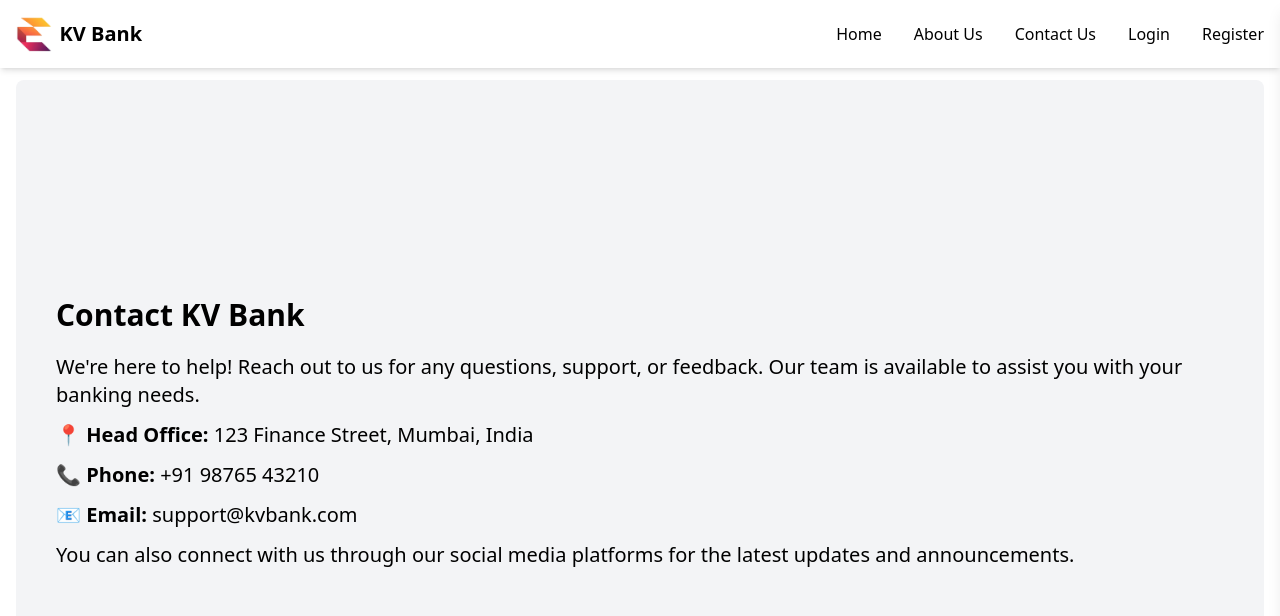
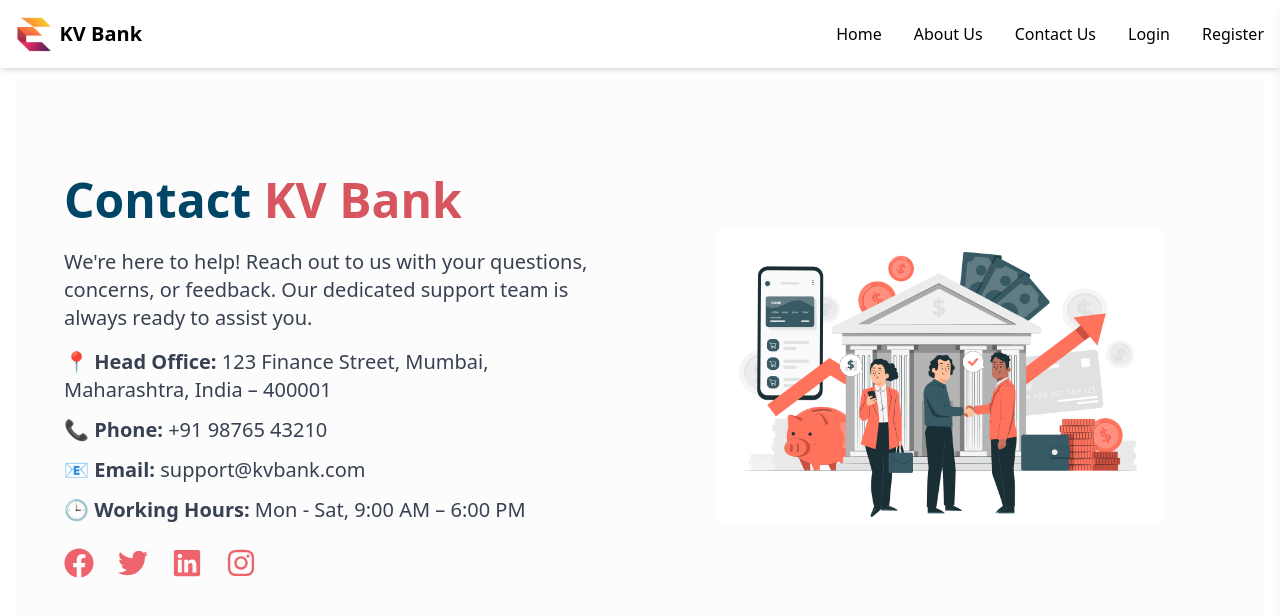
Before and after one commit to vivekmavani10/bank-app, a React (Create React App) app in the folder client/: page /contact-us in a window 1280 px wide. Shown: the top 616 px of the page. Built offline with nearby package versions, Linux system fonts and the light colour scheme.

Commit message:
home , contact , about page in chnage

```diff
--- a/client/package.json
+++ b/client/package.json
@@ -14,10 +14,9 @@
     "axios": "^1.9.0",
     "react": "^19.1.0",
     "react-dom": "^19.1.0",
-    "react-icons": "^5.5.0",
+    "react-icons": "^4.10.1",
     "react-router-dom": "^7.6.2",
     "react-scripts": "5.0.1",
-    "typescript": "^4.9.5",
     "web-vitals": "^2.1.4"
   },
   "scripts": {
@@ -48,6 +47,7 @@
     "@types/react-router-dom": "^5.3.3",
     "autoprefixer": "^10.4.21",
     "postcss": "^8.5.5",
-    "tailwindcss": "^3.4.17"
+    "tailwindcss": "^3.4.17",
+    "typescript": "^5.8.3"
   }
 }
--- a/client/src/pages/About.tsx
+++ b/client/src/pages/About.tsx
@@ -1,22 +1,37 @@
 import React from "react";
-
+import image from "../assets/image.png"
 const AboutUs: React.FC = () => {
   return (
-    <div>
-      <div className="bg-gray-100 p-10 border-none rounded-lg flex items-center justify-center min-h-[calc(100vh-95px)]">
-        <div>
-          <h1 className="text-3xl font-semibold">About KV Bank</h1>
-          <p className="text-xl mt-5">
-            KV Bank is committed to delivering innovative and customer-centric banking services.
+    <div className="bg-[#fcfcfc] pt-24 pb-16">
+      <div className="max-w-7xl mx-auto flex flex-col md:flex-row items-center px-6 md:px-12 gap-12">
+        {/* Left Text Section */}
+        <div className="flex-1">
+          <h1 className="text-4xl md:text-5xl font-bold text-[#004466] mb-4">
+            About <span className="text-[#d7555e]">KV Bank</span>
+          </h1>
+          <p className="text-gray-700 text-lg md:text-xl mb-4">
+            KV Bank is committed to delivering <span className="font-semibold text-[#d7555e]">innovative</span> and
+            <span className="font-semibold text-[#d7555e]"> customer-centric</span> banking services.
             With a strong foundation and a vision for growth, we aim to redefine financial excellence.
           </p>
-          <p className="text-xl mt-3">
-            Our mission is to provide transparent, efficient, and accessible banking solutions
-            to individuals, families, and businesses across the country.
+          <p className="text-gray-700 text-lg md:text-xl mb-4">
+            Our mission is to provide <span className="font-semibold text-[#d7555e]">transparent</span>, efficient, and
+            accessible banking solutions to individuals, families, and businesses across the country.
           </p>
-          <p className="text-xl mt-3">
-            Backed by a passionate team and advanced technology, KV Bank ensures your money is always in safe hands.
+          <p className="text-gray-700 text-lg md:text-xl mb-6">
+            Backed by a passionate team and cutting-edge technology, KV Bank ensures your money is always in safe hands—because we value your trust.
           </p>
+          <button className="bg-[#d45f5f] text-white px-6 py-3 rounded-full hover:bg-[#008ecc] transition">
+            Read More
+          </button>
+        </div>
+
+        <div className="flex-1">
+          <img
+            src={image}
+            alt=" Banking"
+            className="w-full max-w-md mx-auto rounded-xl "
+          />
         </div>
       </div>
     </div>
--- a/client/src/pages/Contact.tsx
+++ b/client/src/pages/Contact.tsx
@@ -1,26 +1,60 @@
 import React from "react";
+import image from "../assets/image.png";
+import {
+  FaFacebook,
+  FaTwitter,
+  FaLinkedin,
+  FaInstagram,
+} from "react-icons/fa";
+
+// Icon wrapper component
+const IconWrapper: React.FC<{ Icon: any }> = ({ Icon }) => {
+  return <Icon />;
+};
 
 const ContactUs: React.FC = () => {
   return (
-    <div>
-      <div className="bg-gray-100 p-10 border-none rounded-lg flex items-center justify-center min-h-[calc(100vh-95px)]">
-        <div>
-          <h1 className="text-3xl font-semibold">Contact KV Bank</h1>
-          <p className="text-xl mt-5">
-            We're here to help! Reach out to us for any questions, support, or feedback. Our team is available to assist you with your banking needs.
+    <div className="bg-[#fcfcfc] pt-24 pb-16">
+      <div className="max-w-7xl mx-auto flex flex-col md:flex-row items-center px-6 md:px-12 gap-12">
+        {/* Left Text Section */}
+        <div className="flex-1">
+          <h1 className="text-4xl md:text-5xl font-bold text-[#004466] mb-6">
+            Contact <span className="text-[#d7555e]">KV Bank</span>
+          </h1>
+          <p className="text-gray-700 text-lg md:text-xl mb-4">
+            We're here to help! Reach out to us with your questions, concerns,
+            or feedback. Our dedicated support team is always ready to assist you.
           </p>
-          <p className="text-xl mt-3">
-            📍 <strong>Head Office:</strong> 123 Finance Street, Mumbai, India
-          </p>
-          <p className="text-xl mt-3">
-            📞 <strong>Phone:</strong> +91 98765 43210
-          </p>
-          <p className="text-xl mt-3">
-            📧 <strong>Email:</strong> support@kvbank.com
-          </p>
-          <p className="text-xl mt-3">
-            You can also connect with us through our social media platforms for the latest updates and announcements.
-          </p>
+          <div className="space-y-3 text-gray-700 text-lg md:text-xl mb-6">
+            <p>📍 <span className="font-semibold">Head Office:</span> 123 Finance Street, Mumbai, Maharashtra, India – 400001</p>
+            <p>📞 <span className="font-semibold">Phone:</span> +91 98765 43210</p>
+            <p>📧 <span className="font-semibold">Email:</span> support@kvbank.com</p>
+            <p>🕒 <span className="font-semibold">Working Hours:</span> Mon - Sat, 9:00 AM – 6:00 PM</p>
+          </div>
+          <div className="mt-6">
+            <div className="flex gap-6 text-[#ef636c] text-3xl">
+              <a href="https://facebook.com" target="_blank" rel="noopener noreferrer" className="hover:text-[#005f99]">
+                <IconWrapper Icon={FaFacebook} />
+              </a>
+              <a href="https://twitter.com" target="_blank" rel="noopener noreferrer" className="hover:text-[#005f99]">
+                <IconWrapper Icon={FaTwitter} />
+              </a>
+              <a href="https://linkedin.com" target="_blank" rel="noopener noreferrer" className="hover:text-[#005f99]">
+                <IconWrapper Icon={FaLinkedin} />
+              </a>
+              <a href="https://instagram.com" target="_blank" rel="noopener noreferrer" className="hover:text-[#005f99]">
+                <IconWrapper Icon={FaInstagram} />
+              </a>
+            </div>
+          </div>
+        </div>
+        {/* Right Image Section */}
+        <div className="flex-1">
+          <img
+            src={image}
+            alt="Contact KV Bank"
+            className="w-full max-w-md mx-auto rounded-xl"
+          />
         </div>
       </div>
     </div>
--- a/client/src/pages/Home.tsx
+++ b/client/src/pages/Home.tsx
@@ -1,21 +1,34 @@
 import React from "react";
+import image from "../assets/image.png"
 
 const Home: React.FC = () => {
-    return (
-        <div>
-            <div className="bg-gray-100 p-10 border-none rounded-lg flex items-center justify-center min-h-[calc(100vh-95px)]">
-                <div>
-                    <h1 className="text-3xl font-semibold">Welcome to KV Bank</h1>
-                    <p className="text-xl mt-5">
-                        Your trusted partner for secure and reliable banking services. We offer a range of financial solutions tailored to meet your needs.
-                    </p>
-                    <p className="text-xl mt-3">
-                        Explore our services, manage your accounts, and enjoy a seamless banking experience with KV Bank.
-                    </p>
-                </div>
-            </div>
+  return (
+    <div className="bg-[#fcfcfc] pt-24 pb-16">
+      <div className="max-w-7xl mx-auto flex flex-col md:flex-row items-center px-6 md:px-12 gap-12">
+        {/* Left Text Section */}
+        <div className="flex-1">
+          <h1 className="text-4xl md:text-5xl font-bold text-[#004466] mb-4">
+           KV Banking <span className="text-[#d7555e]">Service</span>
+          </h1>
+          <p className="text-gray-700 text-lg md:text-xl mb-6">
+             Explore our services, manage your accounts, and enjoy a seamless banking experience with KV Bank.
+              Your trusted partner for secure and reliable banking services. We offer a range of financial solutions tailored to meet your needs.
+          </p>
+          <button className="bg-[#d45f5f] text-white px-6 py-3 rounded-full hover:bg-[#008ecc] transition">
+            Read More
+          </button>
         </div>
-    )
-}
+
+        <div className="flex-1">
+          <img
+            src={image}
+            alt="Banking"
+            className="w-full max-w-md mx-auto"
+          />
+        </div>
+      </div>
+    </div>
+  );
+};
 
 export default Home;
```
Also changed, not shown: client/src/assets/image.png (added), 1 other file (tests, documents, lock files or other folders).
